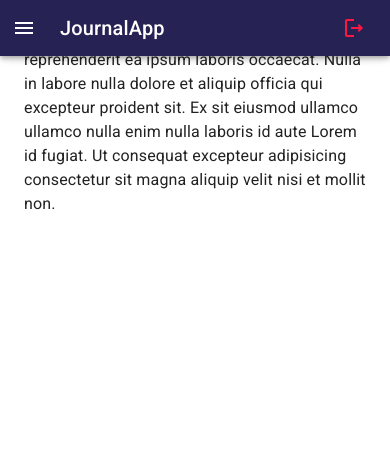
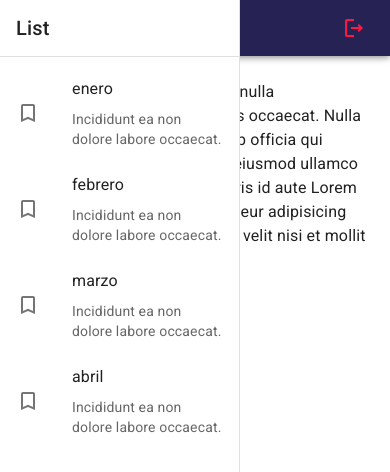
Before and after one commit to PyCeciliaReyes/journal-app, a React (Vite) app: page / in a window 390 px wide. Shown: the top 472 px of the page. Built offline with nearby package versions, Linux system fonts and the light colour scheme.

Commit message:
Creacion del componente SideBar, sin que aun sea responsive

```diff
--- /dev/null
+++ b/src/journal/components/SideBar.jsx
@@ -0,0 +1,50 @@
+import TurnedInNot from "@mui/icons-material/TurnedInNot";
+import { Box, Divider, Drawer, Grid, List, ListItem, ListItemButton, ListItemIcon, ListItemText, Toolbar, Typography } from "@mui/material";
+
+
+export const SideBar = ({drawerWidht=240}) => {
+  return (
+    <Box
+        component='nav'
+        sx={{width:{sm:drawerWidht}, flexShrink: {sm:0}}}
+    >
+        <Drawer
+            variant="permanent"
+            open
+            sx={{
+                display: {xs:'block'},
+                '& .MuiDrawer-paper': {boxSizing:'border-box', width: drawerWidht}
+            }}
+        >
+            <Toolbar>
+                <Typography
+                    variant="h6"
+                    noWrap
+                    component='div'
+                >
+                    List
+                </Typography>
+            </Toolbar>
+            <Divider/>
+            <List>
+                {
+                    ['enero', 'febrero', 'marzo', 'abril'].map( text => (
+                        <ListItem key={text} disablePadding>
+                            <ListItemButton>
+                                <ListItemIcon>
+                                    <TurnedInNot/>
+                                </ListItemIcon>
+                                <Grid container>
+                                    <ListItemText primary={text}/>
+                                    <ListItemText secondary={'Incididunt ea non dolore labore occaecat.'} />
+                                </Grid>
+                            </ListItemButton>
+                        </ListItem>
+                    ))
+                }
+
+            </List>
+        </Drawer>
+    </Box>
+  )
+}
--- a/src/journal/components/index.js
+++ b/src/journal/components/index.js
@@ -1 +1,2 @@
 export * from './NavBar';
+export * from './SideBar';
--- a/src/journal/layout/JournalLayout.jsx
+++ b/src/journal/layout/JournalLayout.jsx
@@ -1,18 +1,22 @@
-import { Box } from "@mui/material"
-import { NavBar } from "../components";
+import { Box, Toolbar } from "@mui/material"
+import { NavBar, SideBar } from "../components";
 
 const drawerWidth = 240;
 export const JournalLayout = ({children}) => {
   return (
     <Box sx={{display:'flex'}}>
+
         {/* navbar */}
         <NavBar drawerWidth={ drawerWidth } />
+
         {/* sidebar */}
+        <SideBar drawerWidht={drawerWidth} />
+
         <Box
             component='main'
             sx={{flexGrow:1, p:3}}
         >
-            {/* toolbar */}
+            <Toolbar/>
             {children}
         </Box>
     </Box>
```
